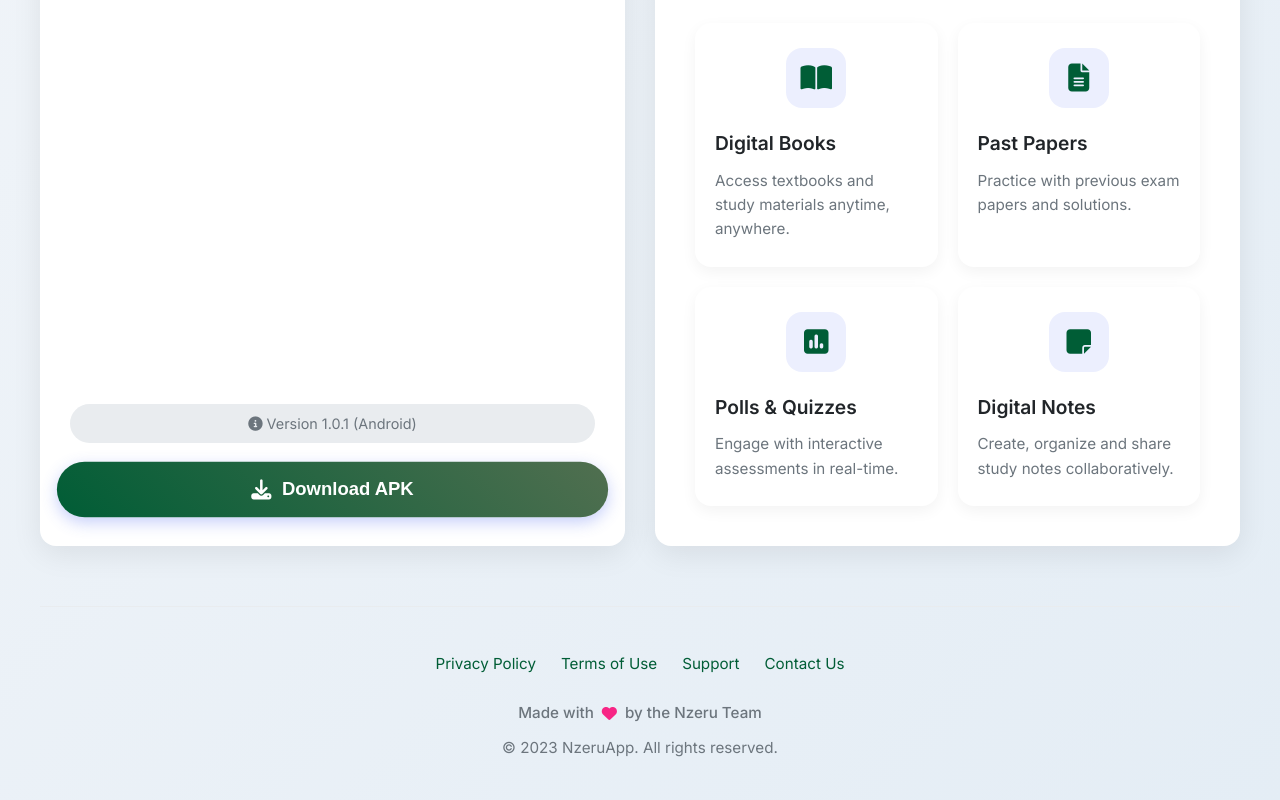
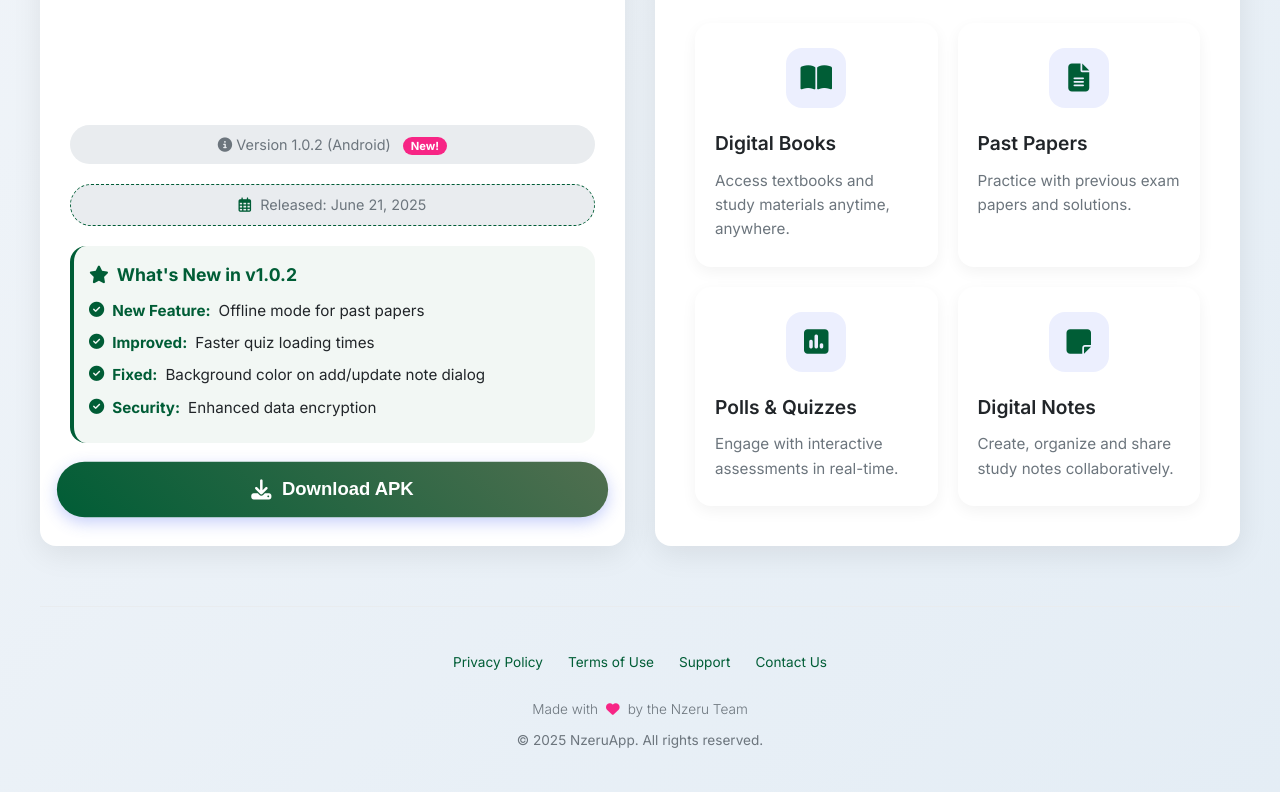
Before and after one commit to Yammie24/downloadnzeru, a plain HTML site: page index.html in a window 1280 px wide. Shown: the part 1185-1985 px from the top of the page. Drawn offline with Linux system fonts and the light colour scheme.

Commit message:
nzeru client v1.0.2

```diff
--- a/index.html
+++ b/index.html
@@ -395,12 +395,28 @@
       font-size: 0.95rem;
     }
 
+    .release-date {
+      background: var(--light-gray);
+      padding: 8px 15px;
+      border-radius: 50px;
+      display: inline-block;
+      font-size: 0.9rem;
+      color: var(--gray);
+      margin-bottom: 20px;
+      border: 1px dashed var(--primary);
+    }
+
+    .release-date i {
+      margin-right: 5px;
+      color: var(--primary);
+    }
+
     footer {
       margin-top: 60px;
       padding-top: 30px;
       border-top: 1px solid var(--light-gray);
       color: var(--gray);
-      font-size: 0.95rem;
+      font-size: 0.85rem;
     }
 
     .footer-content {
@@ -431,12 +447,66 @@
       display: flex;
       align-items: center;
       gap: 8px;
-      font-weight: 500;
+      font-weight: 300;
     }
 
     .made-with-love i {
       color: var(--accent);
     }
+
+    .new-badge {
+      background: var(--accent);
+      color: white;
+      padding: 2px 8px;
+      border-radius: 10px;
+      font-size: 0.7rem;
+      font-weight: bold;
+      margin-left: 8px;
+      vertical-align: middle;
+      animation: pulse 1.5s infinite;
+    }
+
+    .whats-new {
+  background: rgba(0, 93, 54, 0.05);
+  border-radius: var(--border-radius);
+  padding: 15px;
+  margin-bottom: 20px;
+  text-align: left;
+  border-left: 4px solid var(--primary);
+}
+
+.whats-new-title {
+  font-size: 1.1rem;
+  color: var(--primary);
+  margin-bottom: 10px;
+  display: flex;
+  align-items: center;
+  gap: 8px;
+}
+
+.update-list {
+  list-style: none;
+  padding-left: 0;
+}
+
+.update-list li {
+  margin-bottom: 8px;
+  display: flex;
+  align-items: flex-start;
+  gap: 8px;
+  font-size: 0.95rem;
+  color: var(--dark);
+}
+
+.update-list li i {
+  color: var(--primary);
+  margin-top: 3px;
+  flex-shrink: 0;
+}
+
+.update-list li strong {
+  color: var(--primary);
+}
 
     /* Animations */
     @keyframes fadeInDown {
@@ -561,9 +631,24 @@
             Get instant access to subject polls, educational books, quizzes, and more. Transform your learning experience today!
           </div>
           <div class="version-info">
-            <i class="fas fa-info-circle"></i> Version 1.0.1 (Android)
+            <i class="fas fa-info-circle"></i> Version 1.0.2 (Android)
+            <span class="new-badge">New!</span>
           </div>
-          <button class="download-btn pulse" onclick="downloadApp()">
+          <div class="release-date">
+            <i class="far fa-calendar-alt"></i> Released: June 21, 2025
+          </div>
+          <div class="whats-new">
+          <h3 class="whats-new-title">
+            <i class="fas fa-star"></i> What's New in v1.0.2
+          </h3>
+          <ul class="update-list">
+            <li><i class="fas fa-check-circle"></i> <strong>New Feature:</strong> Offline mode for past papers</li>
+            <li><i class="fas fa-check-circle"></i> <strong>Improved:</strong> Faster quiz loading times</li>
+            <li><i class="fas fa-check-circle"></i> <strong>Fixed:</strong> Background color on add/update note dialog</li>
+            <li><i class="fas fa-check-circle"></i> <strong>Security:</strong> Enhanced data encryption</li>
+          </ul>
+        </div>
+            <button class="download-btn pulse" onclick="downloadApp()">
             <i class="fas fa-download"></i> Download APK
           </button>
         </div>
@@ -662,14 +747,14 @@
         <div class="made-with-love">
           Made with <i class="fas fa-heart"></i> by the Nzeru Team
         </div>
-        <div>© 2023 NzeruApp. All rights reserved.</div>
+        <div>© 2025 NzeruApp. All rights reserved.</div>
       </div>
     </footer>
   </div>
 
   <script>
     function downloadApp() {
-      const downloadUrl = "https://yammie24.github.io/downloadnzeru/assets/app/nzeruapp-v1.0.1.apk";
+      const downloadUrl = "https://yammie24.github.io/downloadnzeru/assets/app/nzeruapp-v1.0.2.apk";
 
       // Create visual feedback
       const btn = document.querySelector('.download-btn');
```
Also changed, not shown: 1 other file.
